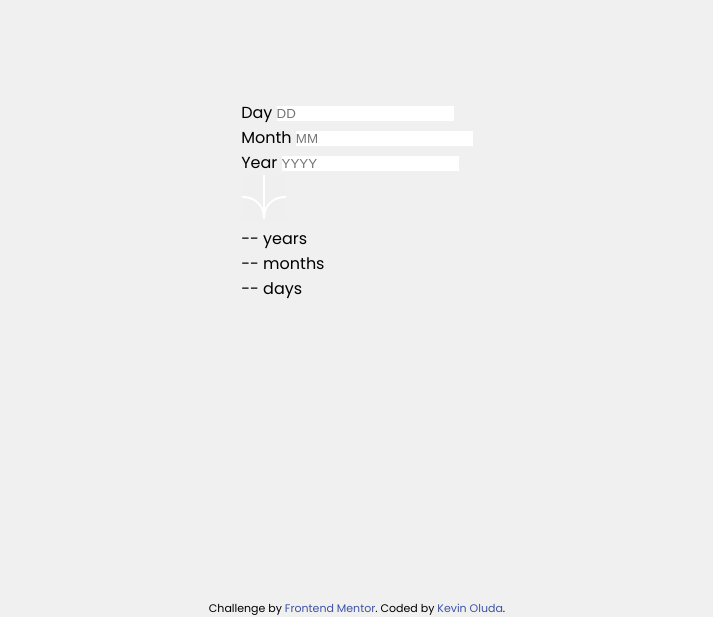
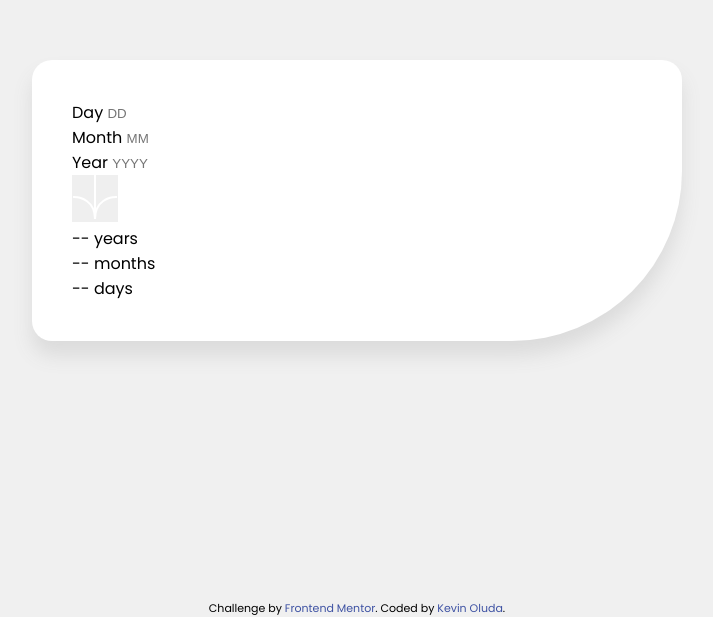
Before and after one commit to 254guru/Age-calculator-app, a plain HTML site: page index.html in a window 1280 px wide. Shown: the part 200-817 px from the top of the page, without its empty margins (283-996 px from the left). Drawn offline with Linux system fonts and the light colour scheme.

Commit message:
update main

```diff
--- a/style.css
+++ b/style.css
@@ -20,3 +20,13 @@ main {
     align-items: center;
     height: 100vh;
 }
+
+section {
+    width: 650px;
+    height: auto;
+    background-color: hsl(0, 0%, 100%);
+    border-radius: 20px;
+    border-bottom-right-radius: 170px;
+    padding: 40px;
+    box-shadow: 0 0.9rem 1.2rem 0 hsl(0, 0%, 86%);
+}
```
